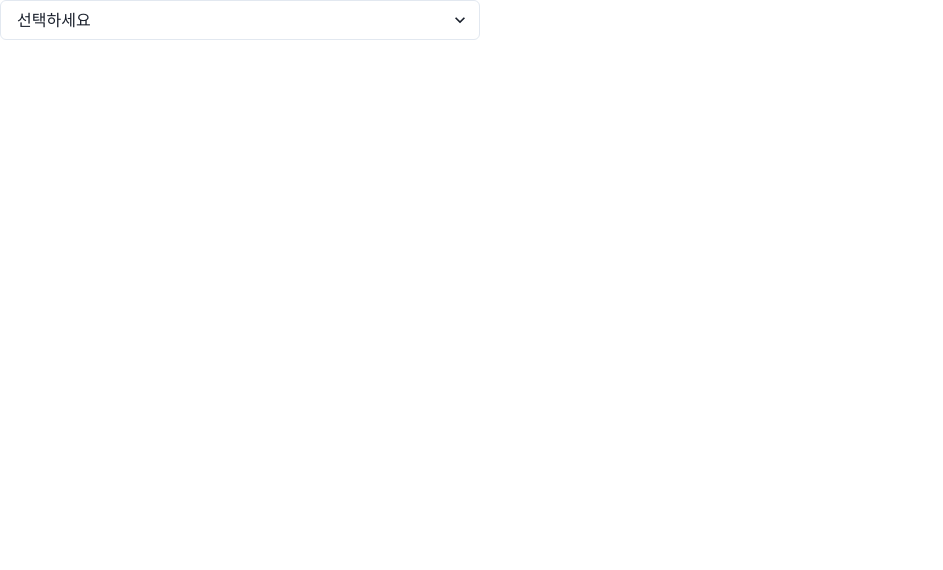
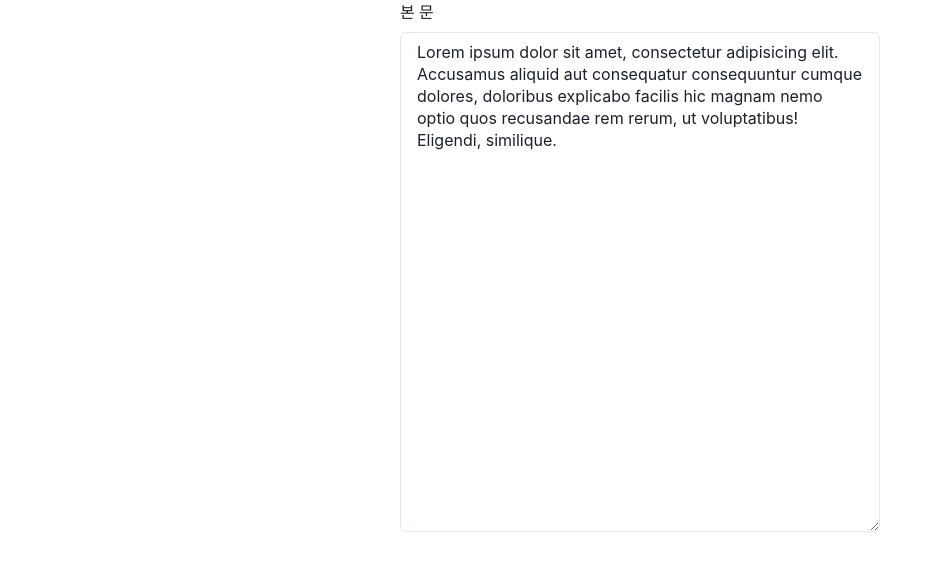
Before and after one commit to laehwani/reactHwani, a React (Create React App) app: page / in a window 1280 px wide. Shown: the top 570 px of the page, without its empty margins (0-943 px from the left). Built offline with nearby package versions, Linux system fonts and the light colour scheme.

Commit message:
chakra Form, Textarea 컴포넌트

```diff
--- a/src/App.js
+++ b/src/App.js
@@ -1,20 +1,27 @@
-import { Box, FormControl, Select } from "@chakra-ui/react";
+import {
+  Box,
+  Center,
+  FormControl,
+  FormLabel,
+  Textarea,
+} from "@chakra-ui/react";
 
 function App() {
   return (
     <div>
-      <Box w={"480px"}>
-        <FormControl>
-          <Select placeholder="선택하세요">
-            {/*option[value=value$]*5>lorem1*/}
-            <option value="value1">Lorem.</option>
-            <option value="value2">Aliquid?</option>
-            <option value="value3">Fuga.</option>
-            <option value="value4">Facere.</option>
-            <option value="value5">Alias.</option>
-          </Select>
-        </FormControl>
-      </Box>
+      <Center>
+        <Box w={"480px"}>
+          <FormControl>
+            <FormLabel>본 문</FormLabel>
+            <Textarea placeholder="본문을 작성하세요" h={"500px"}>
+              Lorem ipsum dolor sit amet, consectetur adipisicing elit.
+              Accusamus aliquid aut consequatur consequuntur cumque dolores,
+              doloribus explicabo facilis hic magnam nemo optio quos recusandae
+              rem rerum, ut voluptatibus! Eligendi, similique.
+            </Textarea>
+          </FormControl>
+        </Box>
+      </Center>
     </div>
   );
 }
```
